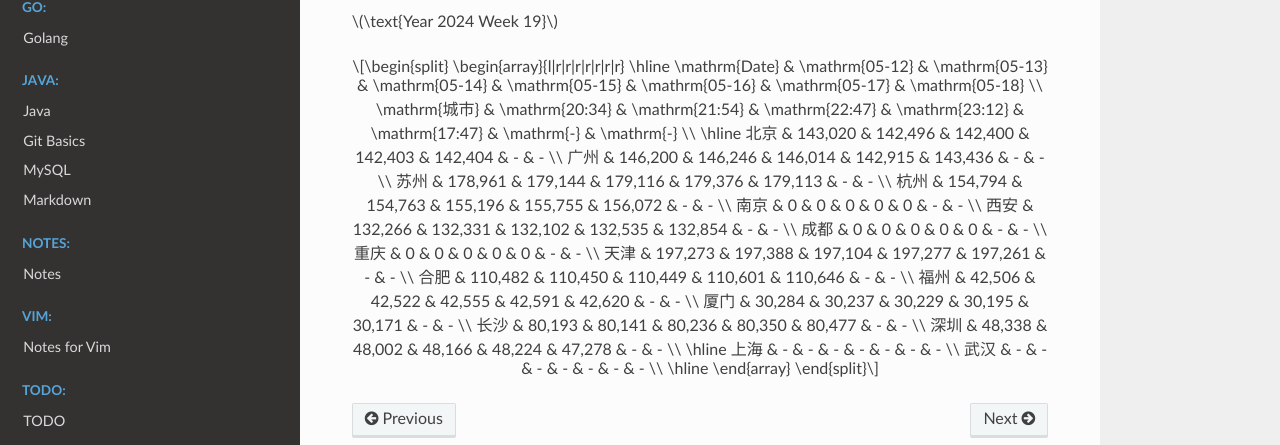
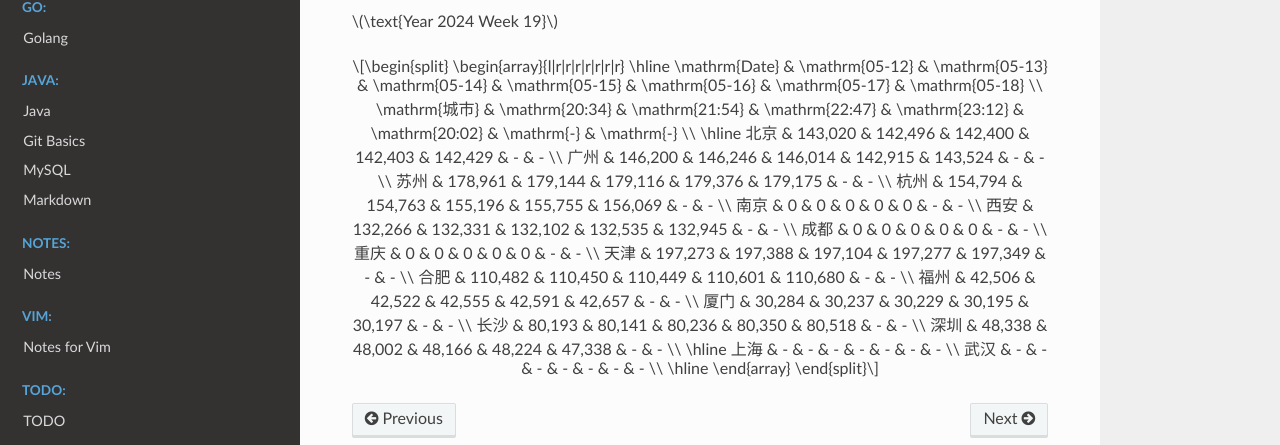
Before and after one commit to Pyrad/pyradnotes, a Sphinx documentation site: the page built from source/RealEstate/resalenumbers2024.md, in a window 1280 px wide and 900 px high, scrolled down 9410 px. Shown: the part 332-777 px from the top of the window. Built offline with Sphinx 7.4.7 and the Read the Docs theme 2.0.0, drawn with Linux system fonts in a browser that asks for light colours; a script that is not in the unit is left out.

Commit message:
Realestate Update resale numbers 2024-05-16 20:02

```diff
--- a/source/RealEstate/resalenumbers2024.md
+++ b/source/RealEstate/resalenumbers2024.md
@@ -619,22 +619,22 @@
 \begin{array}{l|r|r|r|r|r|r|r}
 \hline
 \mathrm{Date} & \mathrm{05-12} & \mathrm{05-13} & \mathrm{05-14} & \mathrm{05-15} & \mathrm{05-16} & \mathrm{05-17} & \mathrm{05-18} \\
-\mathrm{城市} & \mathrm{20:34} & \mathrm{21:54} & \mathrm{22:47} & \mathrm{23:12} & \mathrm{17:47} & \mathrm{-} & \mathrm{-} \\
+\mathrm{城市} & \mathrm{20:34} & \mathrm{21:54} & \mathrm{22:47} & \mathrm{23:12} & \mathrm{20:02} & \mathrm{-} & \mathrm{-} \\
 \hline
-北京 & 143,020 & 142,496 & 142,400 & 142,403 & 142,404 & - & - \\
-广州 & 146,200 & 146,246 & 146,014 & 142,915 & 143,436 & - & - \\
-苏州 & 178,961 & 179,144 & 179,116 & 179,376 & 179,113 & - & - \\
-杭州 & 154,794 & 154,763 & 155,196 & 155,755 & 156,072 & - & - \\
+北京 & 143,020 & 142,496 & 142,400 & 142,403 & 142,429 & - & - \\
+广州 & 146,200 & 146,246 & 146,014 & 142,915 & 143,524 & - & - \\
+苏州 & 178,961 & 179,144 & 179,116 & 179,376 & 179,175 & - & - \\
+杭州 & 154,794 & 154,763 & 155,196 & 155,755 & 156,069 & - & - \\
 南京 & 0 & 0 & 0 & 0 & 0 & - & - \\
-西安 & 132,266 & 132,331 & 132,102 & 132,535 & 132,854 & - & - \\
+西安 & 132,266 & 132,331 & 132,102 & 132,535 & 132,945 & - & - \\
 成都 & 0 & 0 & 0 & 0 & 0 & - & - \\
 重庆 & 0 & 0 & 0 & 0 & 0 & - & - \\
-天津 & 197,273 & 197,388 & 197,104 & 197,277 & 197,261 & - & - \\
-合肥 & 110,482 & 110,450 & 110,449 & 110,601 & 110,646 & - & - \\
-福州 & 42,506 & 42,522 & 42,555 & 42,591 & 42,620 & - & - \\
-厦门 & 30,284 & 30,237 & 30,229 & 30,195 & 30,171 & - & - \\
-长沙 & 80,193 & 80,141 & 80,236 & 80,350 & 80,477 & - & - \\
-深圳 & 48,338 & 48,002 & 48,166 & 48,224 & 47,278 & - & - \\
+天津 & 197,273 & 197,388 & 197,104 & 197,277 & 197,349 & - & - \\
+合肥 & 110,482 & 110,450 & 110,449 & 110,601 & 110,680 & - & - \\
+福州 & 42,506 & 42,522 & 42,555 & 42,591 & 42,657 & - & - \\
+厦门 & 30,284 & 30,237 & 30,229 & 30,195 & 30,197 & - & - \\
+长沙 & 80,193 & 80,141 & 80,236 & 80,350 & 80,518 & - & - \\
+深圳 & 48,338 & 48,002 & 48,166 & 48,224 & 47,338 & - & - \\
 \hline
 上海 & - & - & - & - & - & - & - \\
 武汉 & - & - & - & - & - & - & - \\
```
Also changed, not shown: 1 other file.
